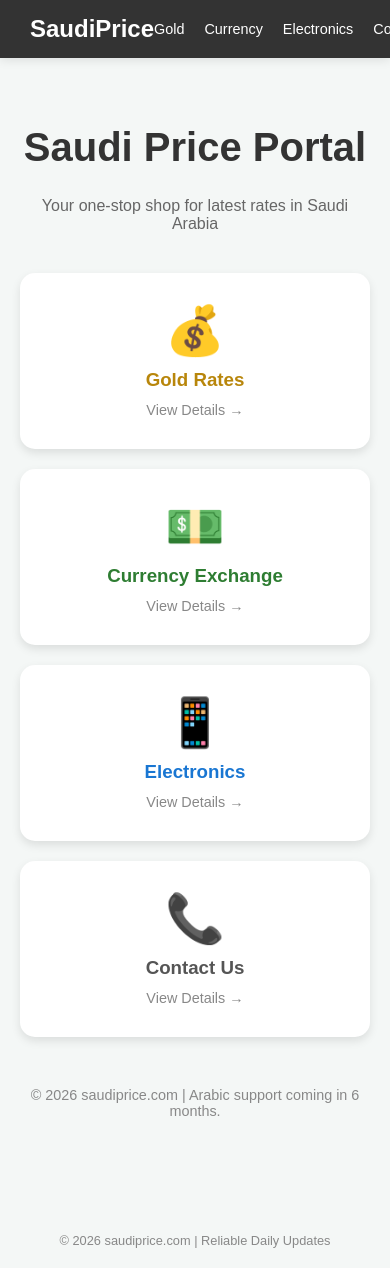
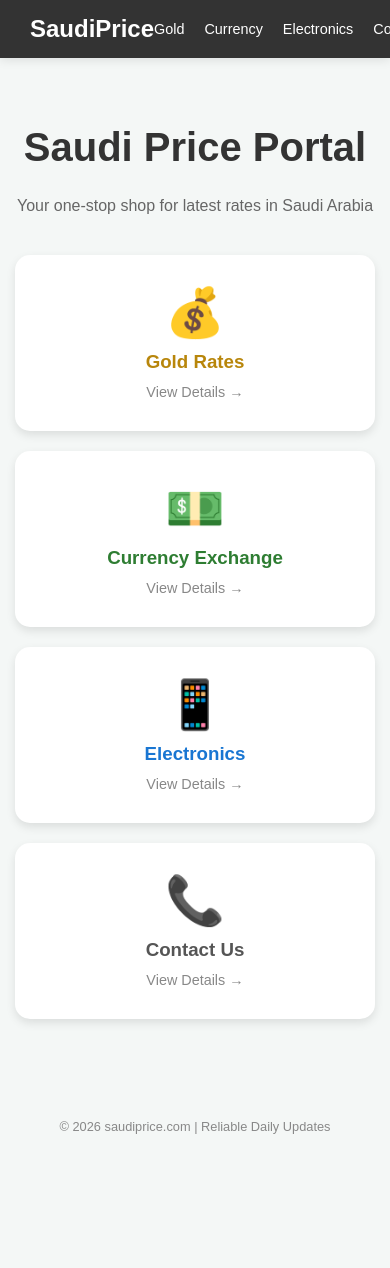
Before and after one commit to DiGiSaudia/saudirate, a Next.js app: page / in a window 390 px wide. Shown: the top 1268 px of the page. After the commit the page ends 1154 px from the top, so only its background shows below. Built offline with nearby package versions, Linux system fonts and the light colour scheme.

Commit message:
removed duplicate footer and fixed mobile view

```diff
--- a/app/page.tsx
+++ b/app/page.tsx
@@ -9,13 +9,20 @@ export default function Home() {
   ];
 
   return (
-    <div style={{ padding: "40px 20px", fontFamily: "Arial, sans-serif", textAlign: "center", backgroundColor: "#f4f7f6", minHeight: "100vh" }}>
+    <div style={{
+      padding: "40px 15px",
+      fontFamily: "Arial, sans-serif",
+      textAlign: "center",
+      backgroundColor: "#f4f7f6",
+      minHeight: "100vh",
+      overflowX: "hidden" // موبائل پر دائیں طرف کی فالتو جگہ ختم کرنے کے لیے
+    }}>
       <h1 style={{ color: "#333", fontSize: "2.5rem", fontWeight: "bold" }}>Saudi Price Portal</h1>
       <p style={{ color: "#666", marginBottom: "40px" }}>Your one-stop shop for latest rates in Saudi Arabia</p>
 
       <div style={{
         display: "grid",
-        gridTemplateColumns: "repeat(auto-fit, minmax(200px, 1fr))",
+        gridTemplateColumns: "repeat(auto-fit, minmax(250px, 1fr))",
         gap: "20px",
         maxWidth: "1000px",
         margin: "0 auto"
@@ -36,9 +43,7 @@ export default function Home() {
         ))}
       </div>
 
-      <footer style={{ marginTop: "50px", color: "#888", fontSize: "0.9rem" }}>
-        <p>© 2026 saudiprice.com | Arabic support coming in 6 months.</p>
-      </footer>
+      {/* ہم نے یہاں سے فوٹر ہٹا دیا ہے کیونکہ وہ اب layout.tsx سے آ رہا ہے */}
     </div>
   );
 }
```
